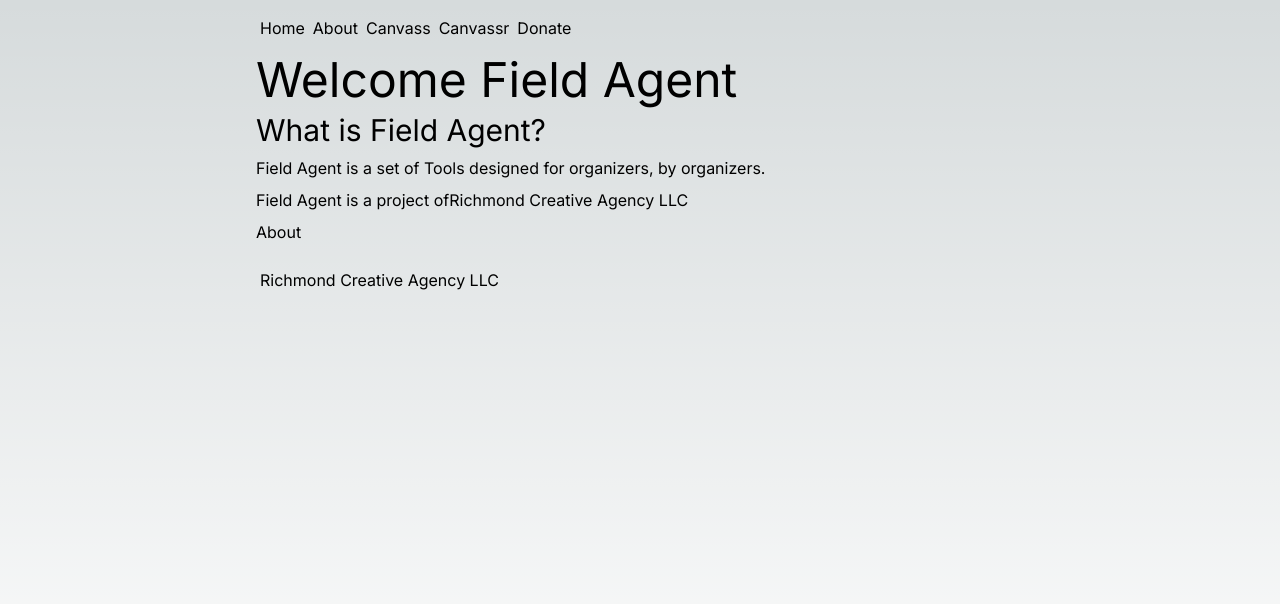
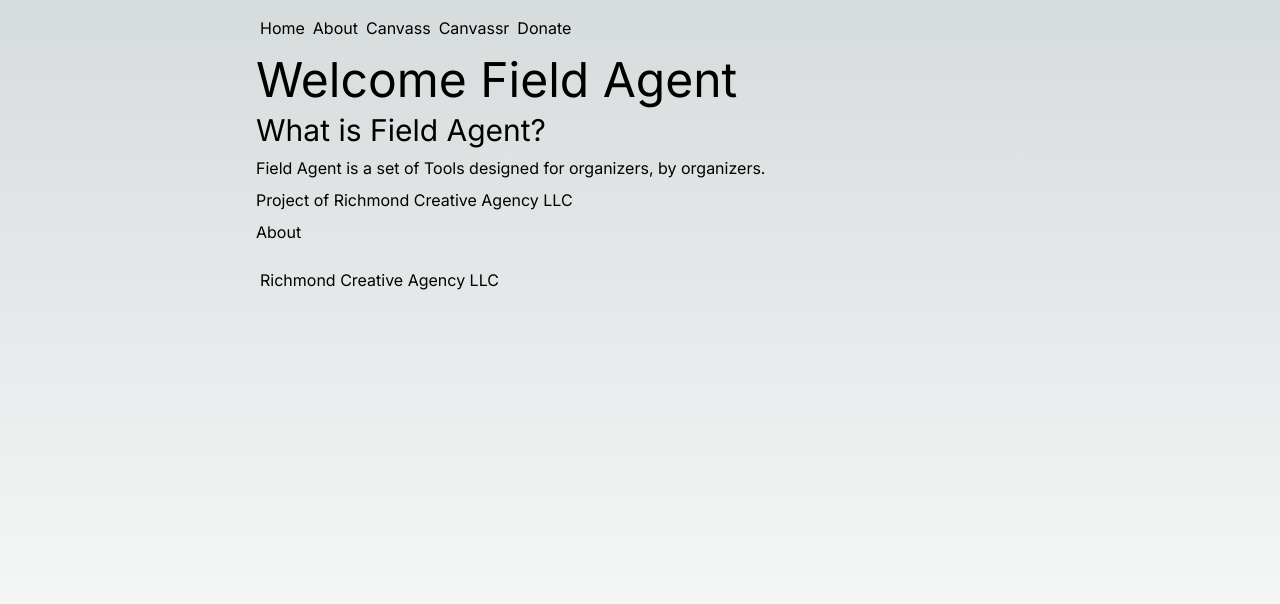
Before and after one commit to Richmond-Creative-Agency/fieldagent, a Next.js app: page / in a window 1280 px wide. Shown: the top 604 px of the page. Built offline with nearby package versions, Linux system fonts and the light colour scheme.

Commit message:
fix: Clean up links formatting
Home links were looking a little funky

```diff
--- a/src/app/page.tsx
+++ b/src/app/page.tsx
@@ -16,15 +16,14 @@ export default function Home() {
           Field Agent is a set of Tools designed for organizers, by organizers.
         </P>
         <P>
-          Field Agent is a project of
           <Link href="https://richmondcreative.agency">
-            Richmond Creative Agency LLC
+            Project of Richmond Creative Agency LLC
           </Link>
         </P>
         <P>
-          <Button href="/about" passHref>
+          <Link href="/about" passHref>
             About
-          </Button>
+          </Link>
         </P>
       </Main>
     </>
```
